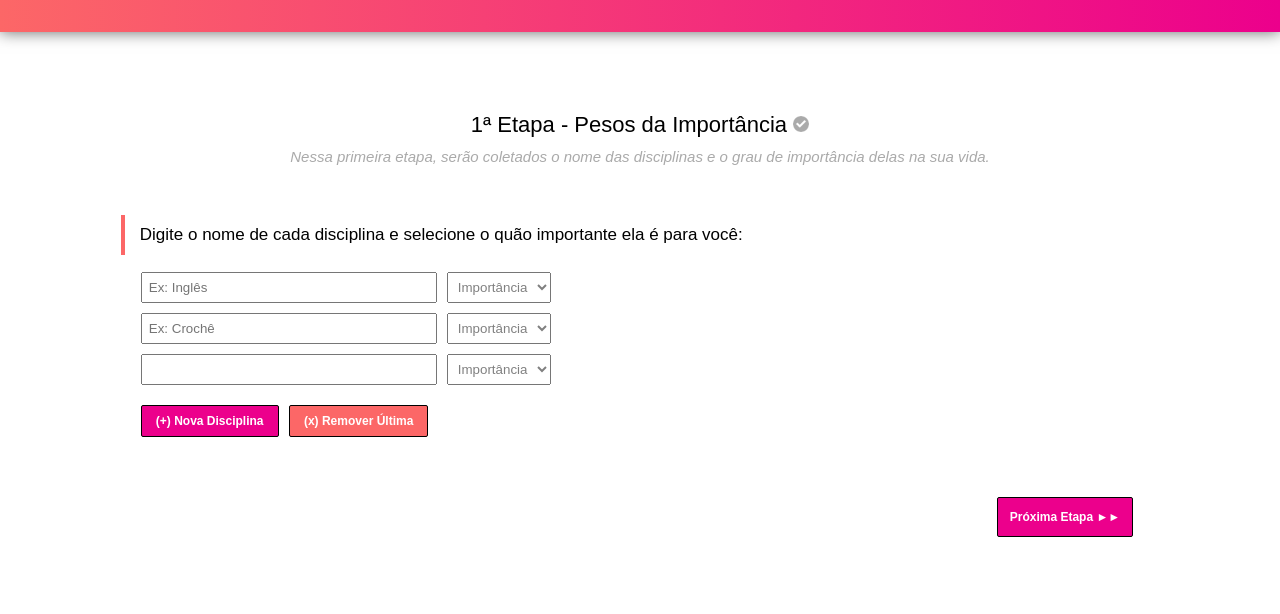
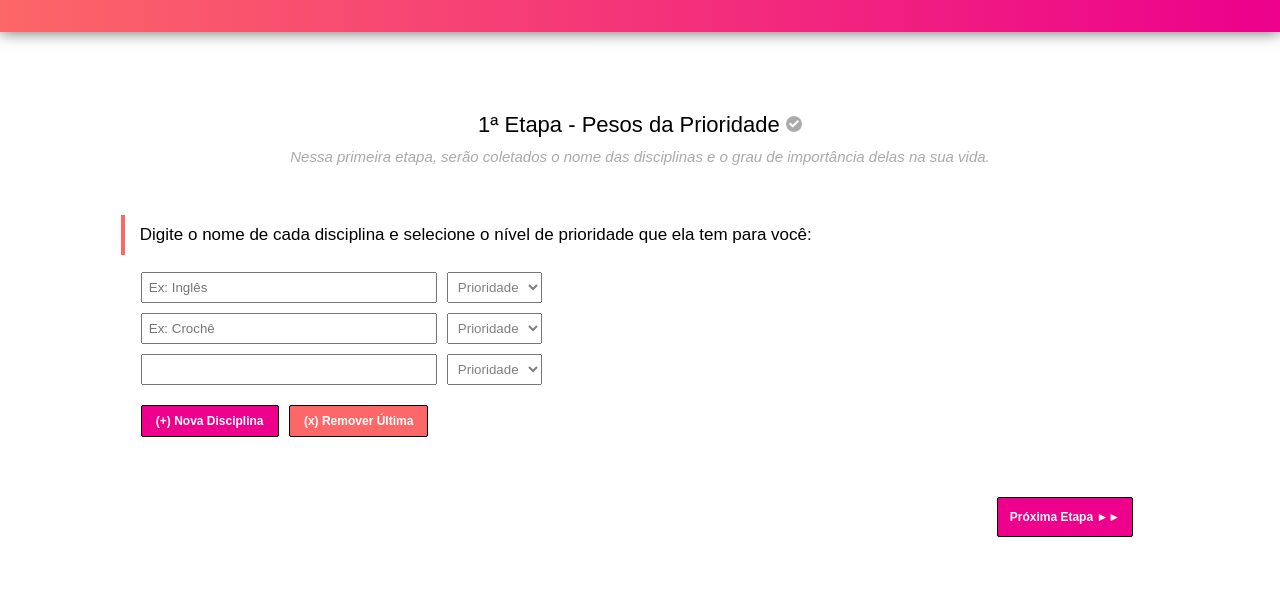
Before and after one commit to poesiabinaria/app-cronograma-estudos-universal, a plain HTML site: page index.html in a window 1280 px wide. Both pictures are taken after a click on the button "(+) Nova Disciplina". Shown: the part 140-754 px from the top of the page. Drawn offline with Linux system fonts and the light colour scheme.

Commit message:
Mudança na clareza do texto

```diff
--- a/index.html
+++ b/index.html
@@ -29,7 +29,7 @@
 
 			<!-- Início do título e subtítulo da etapa 1 -->
 			<div class="titulo-sub-etapa">
-				<h3>1ª Etapa - Pesos da Importância
+				<h3>1ª Etapa - Pesos da Prioridade
 					<span>
 						<img id="indicacao-etp1" class="img-etapa" src="img/v-uncheck.png">
 					</span>
@@ -40,13 +40,13 @@
 			<!-- Início do conteúdo secundário da etapa 1 -->
 			<div id="conteudo-secundario-etapa1" class="conteudo-secundario-etapa">
 				<div class="interacao">
-					<p class="msg-interativa">Digite o nome de cada disciplina e selecione o quão importante ela é para você:</p>
+					<p class="msg-interativa">Digite o nome de cada disciplina e selecione o nível de prioridade que ela tem para você:</p>
 
 					<div class="todos-inputs-disciplinas">
 						<div id="input-select-1" class="individual-input_sel-discipl">
 							<input class="input-disciplina" placeholder="Ex: Inglês"
 							><select class='tag-selecao-importancia' required>
-							  <option value='' disabled selected>Importância</option>
+							  <option value='' disabled selected>Prioridade</option>
 							  <option value='1'>1 - Baixa</option>
 							  <option value='2'>2 - Média</option>
 							  <option value='3'>3 - Alta</option>
@@ -56,7 +56,7 @@
 						<div id="input-select-2" class="individual-input_sel-discipl">
 							<input class="input-disciplina" placeholder="Ex: Crochê"
 							><select class='tag-selecao-importancia' required>
-							  <option value='' disabled selected>Importância</option>
+							  <option value='' disabled selected>Prioridade</option>
 							  <option value='1'>1 - Baixa</option>
 							  <option value='2'>2 - Média</option>
 							  <option value='3'>3 - Alta</option>
@@ -168,7 +168,7 @@
 					<table id="tabela-principal">
 					  <tr>
 					    <th>Disciplina</th>
-					    <th>Peso Importância</th>
+					    <th>Peso Prioridade</th>
 					    <th>Peso Pessoal</th>
 					    <th>Peso Final</th>
 					    <th id="tbl-num-compart">Nº Sessões Semanais</th>
--- a/js/app.js
+++ b/js/app.js
@@ -64,7 +64,7 @@ $(document).ready(function(){
 	$("#btn-add-disciplina").click(function(){
 
 		var selecaoTipo = "<select class='tag-selecao-importancia' required>" +
-							  "<option value='' disabled selected>Importância</option>" +
+							  "<option value='' disabled selected>Prioridade</option>" +
 							  "<option value='1'>1 - Baixa</option>" +
 							  "<option value='2'>2 - Média</option>" +
 							  "<option value='3'>3 - Alta</option>" +
```
